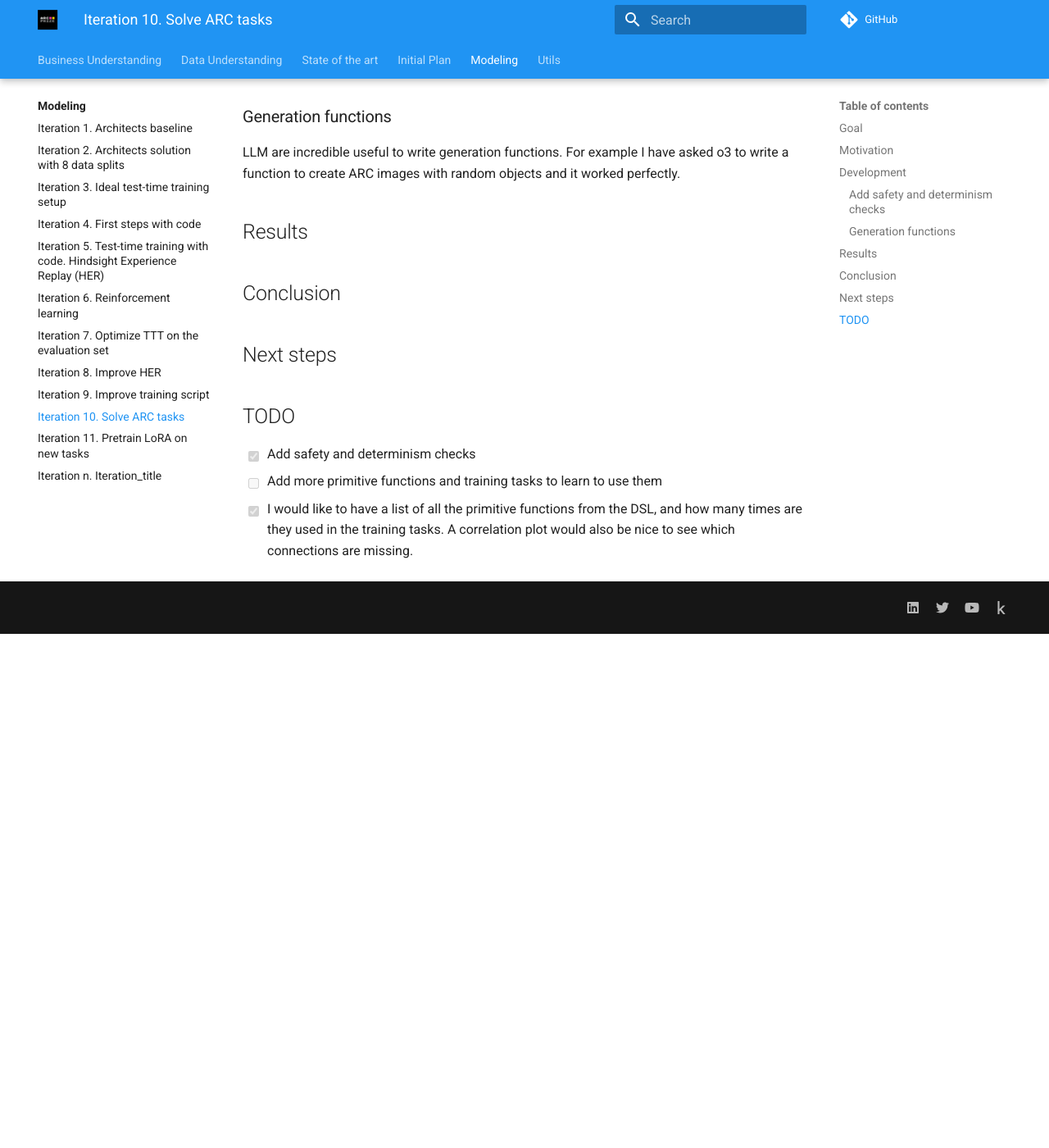
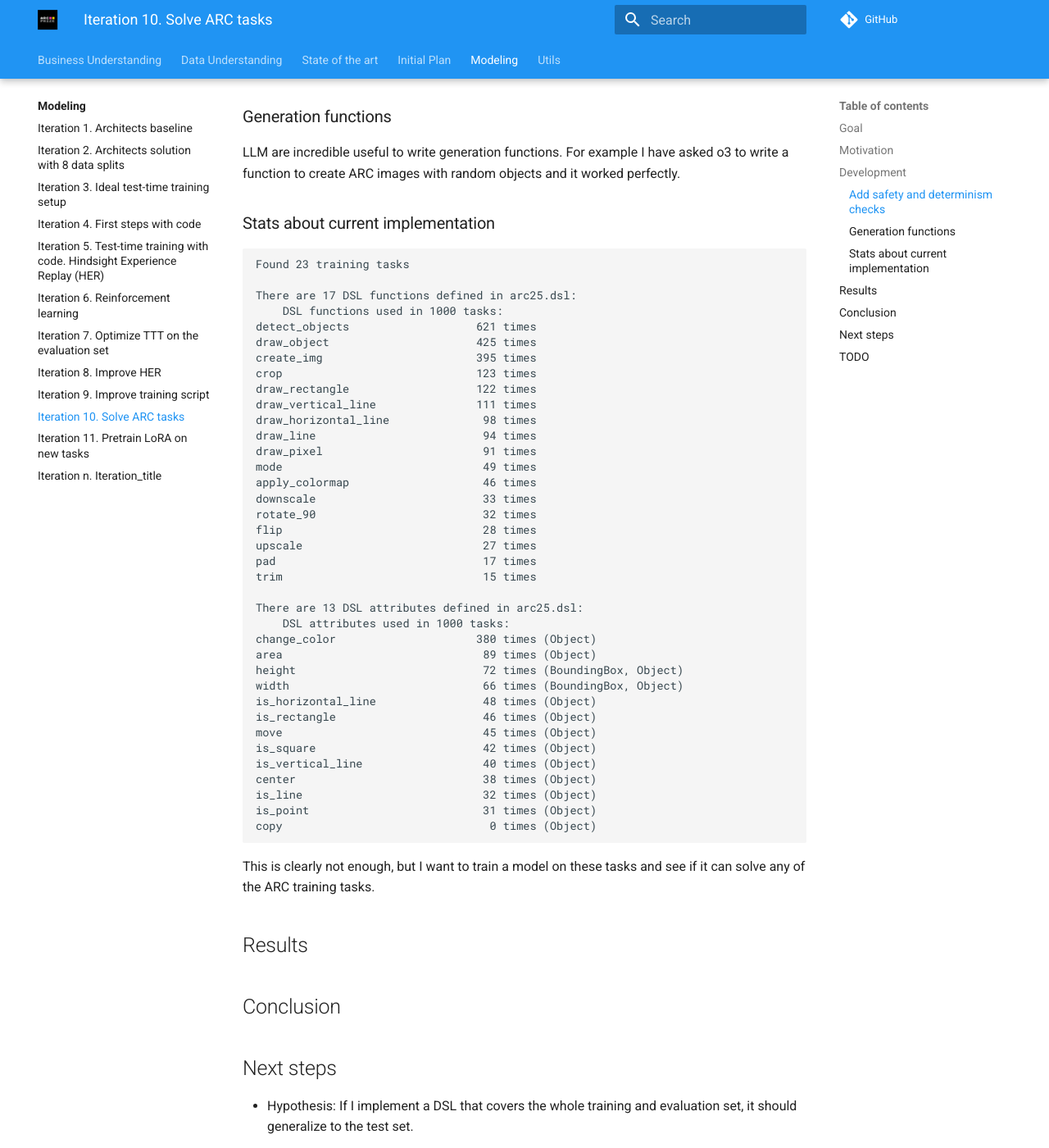
Before and after one commit to ironbar/arc25, an MkDocs documentation site: the page built from docs/modeling/Iteration_10_solve_arc_tasks.md, in a window 1280 px wide and 1400 px high, scrolled down 672 px. Shown: the whole window at 82% size. Built offline with MkDocs 1.6.1 and Material for MkDocs 9.7.7, drawn with Linux system fonts in a browser that asks for light colours; comment, search, counter and statistics services are not loaded; before the commit the page ends 1445 px from its top, so only the background shows below that.

Commit message:
documented implementation progress

````diff
--- a/docs/modeling/Iteration_10_solve_arc_tasks.md
+++ b/docs/modeling/Iteration_10_solve_arc_tasks.md
@@ -26,12 +26,60 @@ add safety and determinism checks.
 LLM are incredible useful to write generation functions. For example I have asked o3
 to write a function to create ARC images with random objects and it worked perfectly.
 
+### Stats about current implementation
+
+```
+Found 23 training tasks
+
+There are 17 DSL functions defined in arc25.dsl:
+	DSL functions used in 1000 tasks:
+detect_objects                   621 times
+draw_object                      425 times
+create_img                       395 times
+crop                             123 times
+draw_rectangle                   122 times
+draw_vertical_line               111 times
+draw_horizontal_line              98 times
+draw_line                         94 times
+draw_pixel                        91 times
+mode                              49 times
+apply_colormap                    46 times
+downscale                         33 times
+rotate_90                         32 times
+flip                              28 times
+upscale                           27 times
+pad                               17 times
+trim                              15 times
+
+There are 13 DSL attributes defined in arc25.dsl:
+	DSL attributes used in 1000 tasks:
+change_color                     380 times (Object)
+area                              89 times (Object)
+height                            72 times (BoundingBox, Object)
+width                             66 times (BoundingBox, Object)
+is_horizontal_line                48 times (Object)
+is_rectangle                      46 times (Object)
+move                              45 times (Object)
+is_square                         42 times (Object)
+is_vertical_line                  40 times (Object)
+center                            38 times (Object)
+is_line                           32 times (Object)
+is_point                          31 times (Object)
+copy                               0 times (Object)
+```
+
+This is clearly not enough, but I want to train a model on these tasks and see if it can solve any
+of the ARC training tasks.
+
+
 ## Results
 
 ## Conclusion
 
 ## Next steps
 
+- Hypothesis: If I implement a DSL that covers the whole training and evaluation set, it should generalize to the test set.
+
 ## TODO
 
 - [x] Add safety and determinism checks
````
Also changed, not shown: 1 other file.
